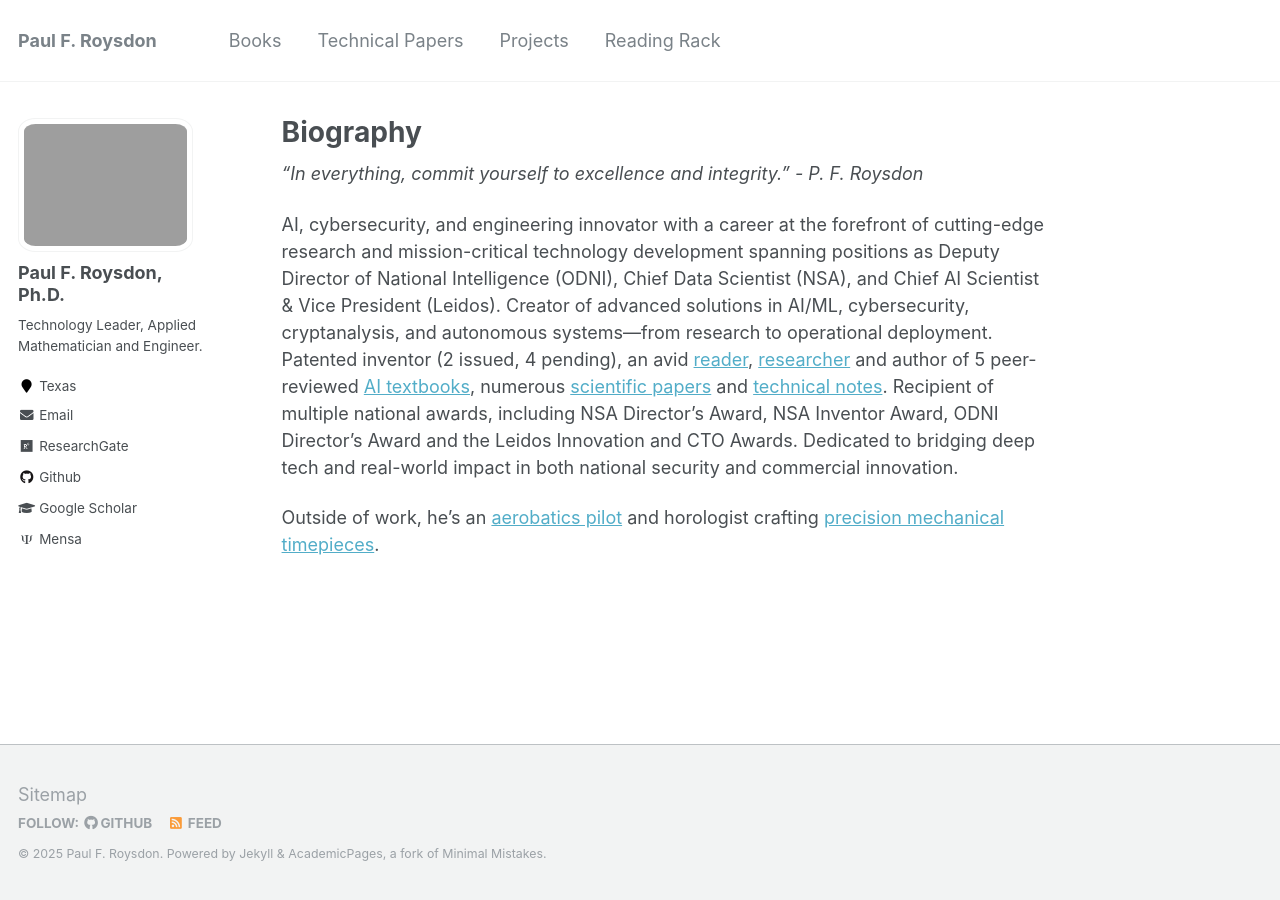
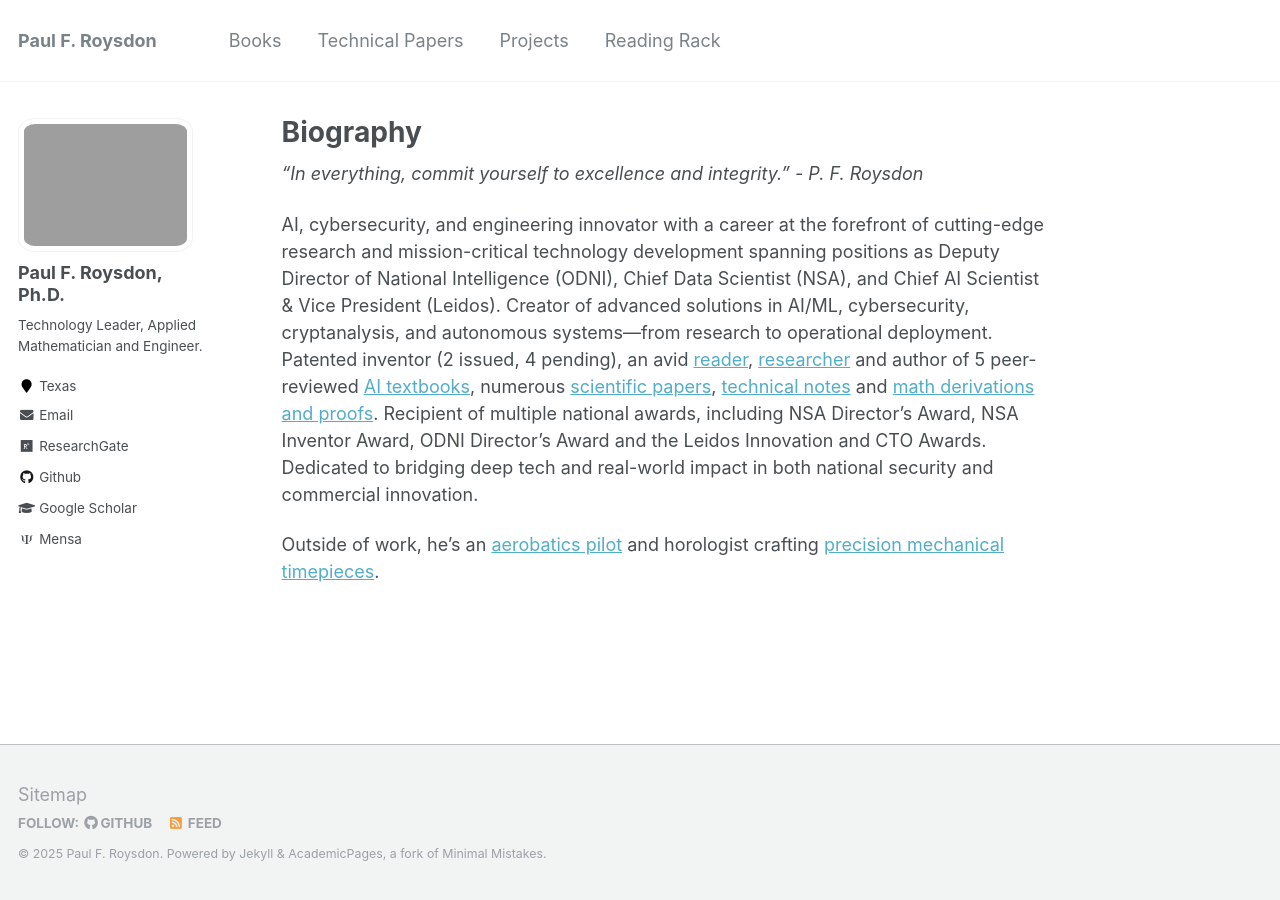
Before and after one commit to pfroysdon/pfroysdon.github.io, a Jekyll site: the page built from _pages/about.md, in a window 1280 px wide. Built offline with Jekyll 4.4.1, drawn with Linux system fonts in a browser that asks for light colours; some web fonts are replaced.

Commit message:
Update about.md

```diff
--- a/_pages/about.md
+++ b/_pages/about.md
@@ -10,6 +10,6 @@
 
 *"In everything, commit yourself to excellence and integrity." - P. F. Roysdon*
 
-AI, cybersecurity, and engineering innovator with a career at the forefront of cutting-edge research and mission-critical technology development spanning positions as Deputy Director of National Intelligence (ODNI), Chief Data Scientist (NSA), and Chief AI Scientist & Vice President (Leidos). Creator of advanced solutions in AI/ML, cybersecurity, cryptanalysis, and autonomous systems—from research to operational deployment. Patented inventor (2 issued, 4 pending), an avid [reader](https://pfroysdon.github.io/reading-rack/), [researcher](https://pfroysdon.github.io/projects/) and author of 5 peer-reviewed [AI textbooks](http://www.roysdonfibonaccipress.com/), numerous [scientific papers](https://github.com/pfroysdon/publications/tree/main/Papers) and [technical notes](https://github.com/pfroysdon/publications/tree/main/Tech_Notes). Recipient of multiple national awards, including NSA Director's Award, NSA Inventor Award, ODNI Director’s Award and the Leidos Innovation and CTO Awards.  Dedicated to bridging deep tech and real-world impact in both national security and commercial innovation.
+AI, cybersecurity, and engineering innovator with a career at the forefront of cutting-edge research and mission-critical technology development spanning positions as Deputy Director of National Intelligence (ODNI), Chief Data Scientist (NSA), and Chief AI Scientist & Vice President (Leidos). Creator of advanced solutions in AI/ML, cybersecurity, cryptanalysis, and autonomous systems—from research to operational deployment. Patented inventor (2 issued, 4 pending), an avid [reader](https://pfroysdon.github.io/reading-rack/), [researcher](https://pfroysdon.github.io/projects/) and author of 5 peer-reviewed [AI textbooks](http://www.roysdonfibonaccipress.com/), numerous [scientific papers](https://github.com/pfroysdon/publications/tree/main/Papers), [technical notes](https://github.com/pfroysdon/publications/tree/main/Tech_Notes) and [math derivations and proofs](https://github.com/pfroysdon/publications/tree/main/Math_Derivations). Recipient of multiple national awards, including NSA Director's Award, NSA Inventor Award, ODNI Director’s Award and the Leidos Innovation and CTO Awards.  Dedicated to bridging deep tech and real-world impact in both national security and commercial innovation.
 
 Outside of work, he’s an [aerobatics pilot](https://youtu.be/ZwSUX-F_C_4) and horologist crafting [precision mechanical timepieces](https://www.roysdonwatchco.com/).
```
